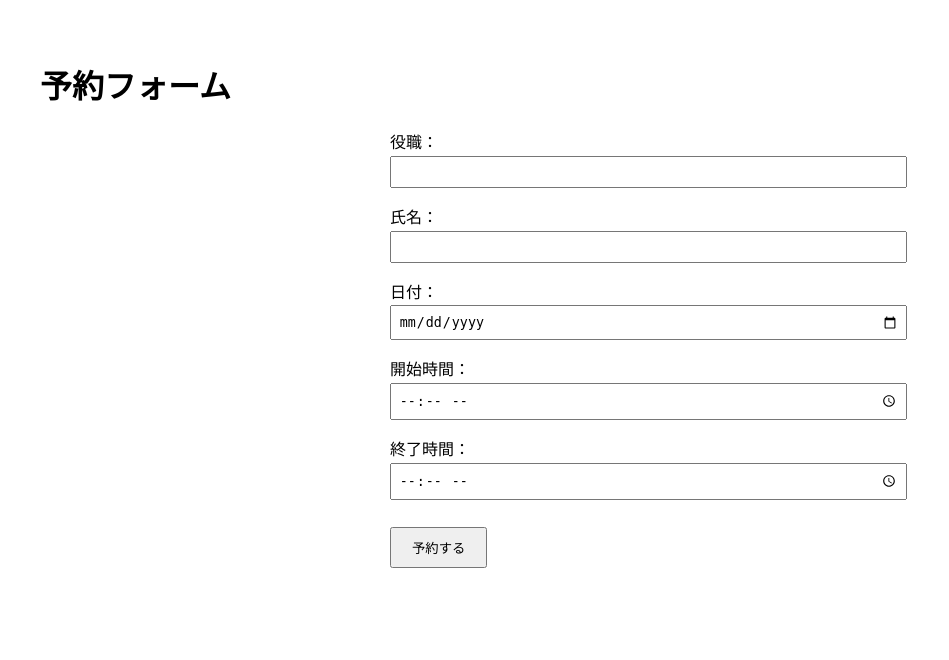
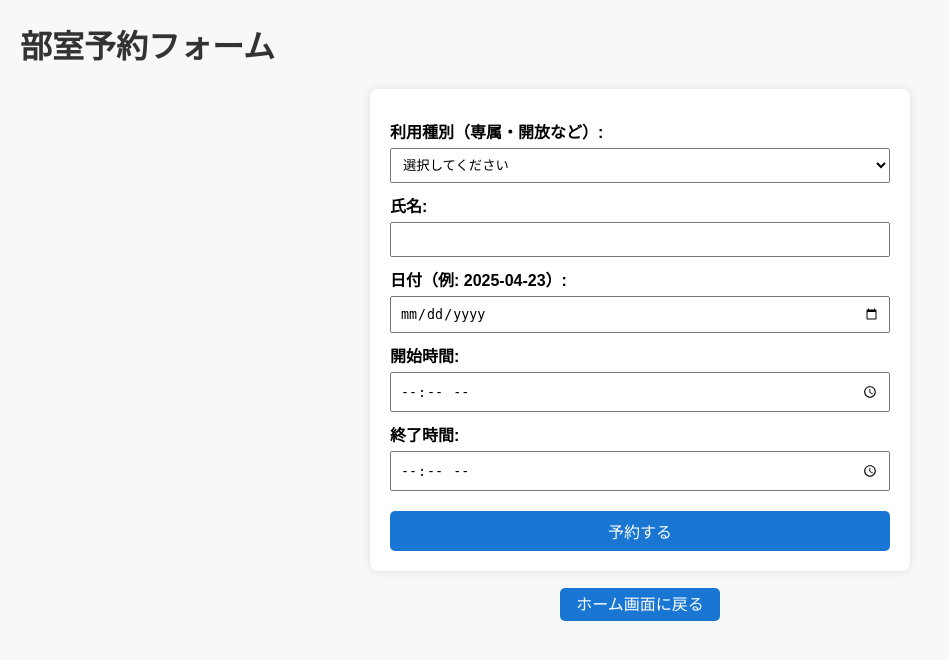
Before and after one commit to Noah104kkk/CUVE-Room, a Flask app: page /reserve in a window 1280 px wide. Shown: the top 660 px of the page, without its empty margins (0-949 px from the left). Run offline with Flask 3, Linux system fonts and the light colour scheme.

Commit message:
Add files via upload

```diff
--- a/app.py
+++ b/app.py
@@ -22,28 +22,33 @@ def reserve():
         date = request.form['date']
         start_time = request.form['start_time']
         end_time = request.form['end_time']
+        mode = request.form['mode']  # 専属 or 共有
 
         conn = sqlite3.connect('reservations.db')
         c = conn.cursor()
 
-        # 重複チェック（1分以上かぶる予約があるか）
-        c.execute("""
-            SELECT * FROM reservations
-            WHERE date = ? AND
-            ((start_time < ? AND end_time > ?) OR
-             (start_time < ? AND end_time > ?) OR
-             (start_time >= ? AND end_time <= ?))
-            AND (status IS NULL OR status != '拒否')
-        """, (date, end_time, end_time, start_time, start_time, start_time, end_time))
+        # 専属の場合のみ重複チェック
+        if mode == '専属':
+            c.execute("""
+                SELECT * FROM reservations
+                WHERE date = ? AND (
+                    (start_time < ? AND end_time > ?) OR
+                    (start_time < ? AND end_time > ?) OR
+                    (start_time >= ? AND end_time <= ?)
+                ) AND (status IS NULL OR status != '拒否')
+            """, (date, end_time, end_time, start_time, start_time, start_time, end_time))
+            conflict = c.fetchone()
+            conn.close()
 
-        conflict = c.fetchone()
-        conn.close()
+            if conflict:
+                return render_template('confirm.html', position=position, name=name,
+                                       date=date, start_time=start_time, end_time=end_time, mode=mode)
 
-        if conflict:
-            return render_template('confirm.html', position=position, name=name, date=date,
-                                   start_time=start_time, end_time=end_time)
+        else:
+            conn.close()
 
-        return save_reservation(position, name, date, start_time, end_time)
+        return save_reservation(position, name, date, start_time, end_time, mode)
+
     return render_template('index.html')
 
 @app.route('/confirm', methods=['POST'])
@@ -53,20 +58,21 @@ def confirm():
     date = request.form['date']
     start_time = request.form['start_time']
     end_time = request.form['end_time']
+    mode = request.form['mode']
 
-    return save_reservation(position, name, date, start_time, end_time)
+    return save_reservation(position, name, date, start_time, end_time, mode)
 
-def save_reservation(position, name, date, start_time, end_time):
+def save_reservation(position, name, date, start_time, end_time, mode):
     conn = sqlite3.connect('reservations.db')
     c = conn.cursor()
     c.execute("""
-        INSERT INTO reservations (position, name, date, start_time, end_time, status)
-        VALUES (?, ?, ?, ?, ?, ?)
-    """, (position, name, date, start_time, end_time, ''))  # 状態は空白
+        INSERT INTO reservations (position, name, date, start_time, end_time, status, mode)
+        VALUES (?, ?, ?, ?, ?, ?, ?)
+    """, (position, name, date, start_time, end_time, '', mode))
     conn.commit()
     conn.close()
 
-    message = f"{position}：{name} が {date} の {start_time}〜{end_time} に予約しました！"
+    message = f"{position}：{name} が {date} の {start_time}〜{end_time} に予約しました！（{mode}）"
     return render_template('complete.html', message=message)
 
 @app.route('/cancel', methods=['POST'])
@@ -89,6 +95,8 @@ def admin():
         if password == 'adminpass':
             session['admin'] = True
             return redirect(url_for('admin'))
+        else:
+            return render_template('admin_login.html', error='パスワードが違います')
 
     if not session.get('admin'):
         return render_template('admin_login.html', error=None)
--- a/static/style.css
+++ b/static/style.css
@@ -40,7 +40,7 @@ table {
 th, td {
     padding: 12px;
     text-align: center;
-    border-bottom: 1px solid #ddd;
+    border: 1px solid #ddd;
 }
 
 th {
@@ -92,7 +92,7 @@ tr:hover {
     }
 
     /* 項目名 */
-    td:nth-of-type(1)::before { content: "役職"; }
+    td:nth-of-type(1)::before { content: "番号"; }
     td:nth-of-type(2)::before { content: "氏名"; }
     td:nth-of-type(3)::before { content: "日付"; }
     td:nth-of-type(4)::before { content: "開始時間"; }
--- a/templates/index.html
+++ b/templates/index.html
@@ -3,49 +3,70 @@
 <head>
     <meta charset="utf-8">
     <title>予約フォーム</title>
+    <meta name="viewport" content="width=device-width, initial-scale=1.0">
+    <link rel="stylesheet" href="/static/style.css">
     <style>
-        body {
-            font-family: sans-serif;
-            padding: 2em;
-        }
         form {
             max-width: 500px;
-            margin: auto;
+            margin: 0 auto;
+            background: #fff;
+            padding: 20px;
+            border-radius: 8px;
+            box-shadow: 0 0 10px rgba(0,0,0,0.1);
         }
         label {
             display: block;
-            margin-top: 1em;
+            margin-top: 10px;
+            font-weight: bold;
         }
-        input[type="text"], input[type="time"], input[type="date"] {
+        input, select {
             width: 100%;
-            padding: 0.5em;
-            margin-top: 0.2em;
+            padding: 8px;
+            margin-top: 5px;
+            box-sizing: border-box;
         }
-        input[type="submit"] {
-            margin-top: 2em;
-            padding: 0.7em 1.5em;
+        button {
+            width: 100%;
+            margin-top: 20px;
+        }
+        .note {
+            margin-top: 10px;
+            font-size: 0.9em;
+            color: #666;
+        }
+        .back-link {
+            text-align: center;
+            margin-top: 20px;
         }
     </style>
 </head>
 <body>
-    <h1>予約フォーム</h1>
+    <h1>部室予約フォーム</h1>
     <form method="POST">
-        <label for="position">役職：</label>
-        <input type="text" id="position" name="position" required>
+        <label for="position">利用種別（専属・開放など）:</label>
+        <select id="position" name="position" required>
+            <option value="" disabled selected>選択してください</option>
+            <option value="専属">専属（1人利用など）</option>
+            <option value="開放">開放（複数人OK）</option>
+        </select>
 
-        <label for="name">氏名：</label>
+        <label for="name">氏名:</label>
         <input type="text" id="name" name="name" required>
 
-        <label for="date">日付：</label>
-        <input type="date" id="date" name="date" required min="1000-01-01" max="9999-12-31">
+        <label for="date">日付（例: 2025-04-23）:</label>
+        <input type="date" id="date" name="date" required pattern="\d{4}-\d{2}-\d{2}">
 
-        <label for="start_time">開始時間：</label>
+        <label for="start_time">開始時間:</label>
         <input type="time" id="start_time" name="start_time" required>
 
-        <label for="end_time">終了時間：</label>
+        <label for="end_time">終了時間:</label>
         <input type="time" id="end_time" name="end_time" required>
 
-        <input type="submit" value="予約する">
+        <button type="submit">予約する</button>
     </form>
+
+    <div class="back-link">
+        <a href="/">ホーム画面に戻る</a>
+    </div>
 </body>
 </html>
```
Also changed, not shown: init_db.py (+11 -13 lines), templates/admin_login.html (+51 -23 lines), templates/confirm.html (+75 -9 lines), templates/welcome.html (+9 -21 lines).
